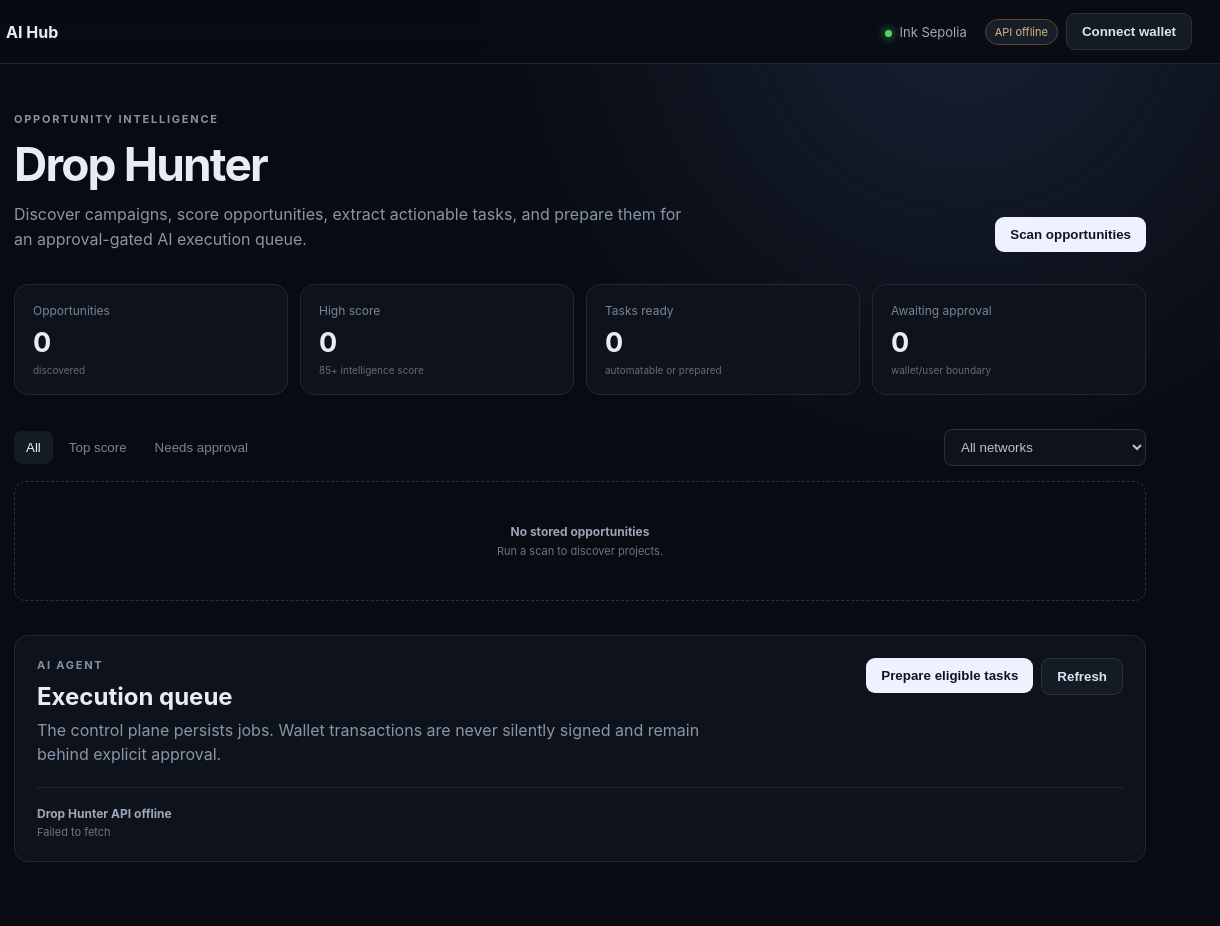
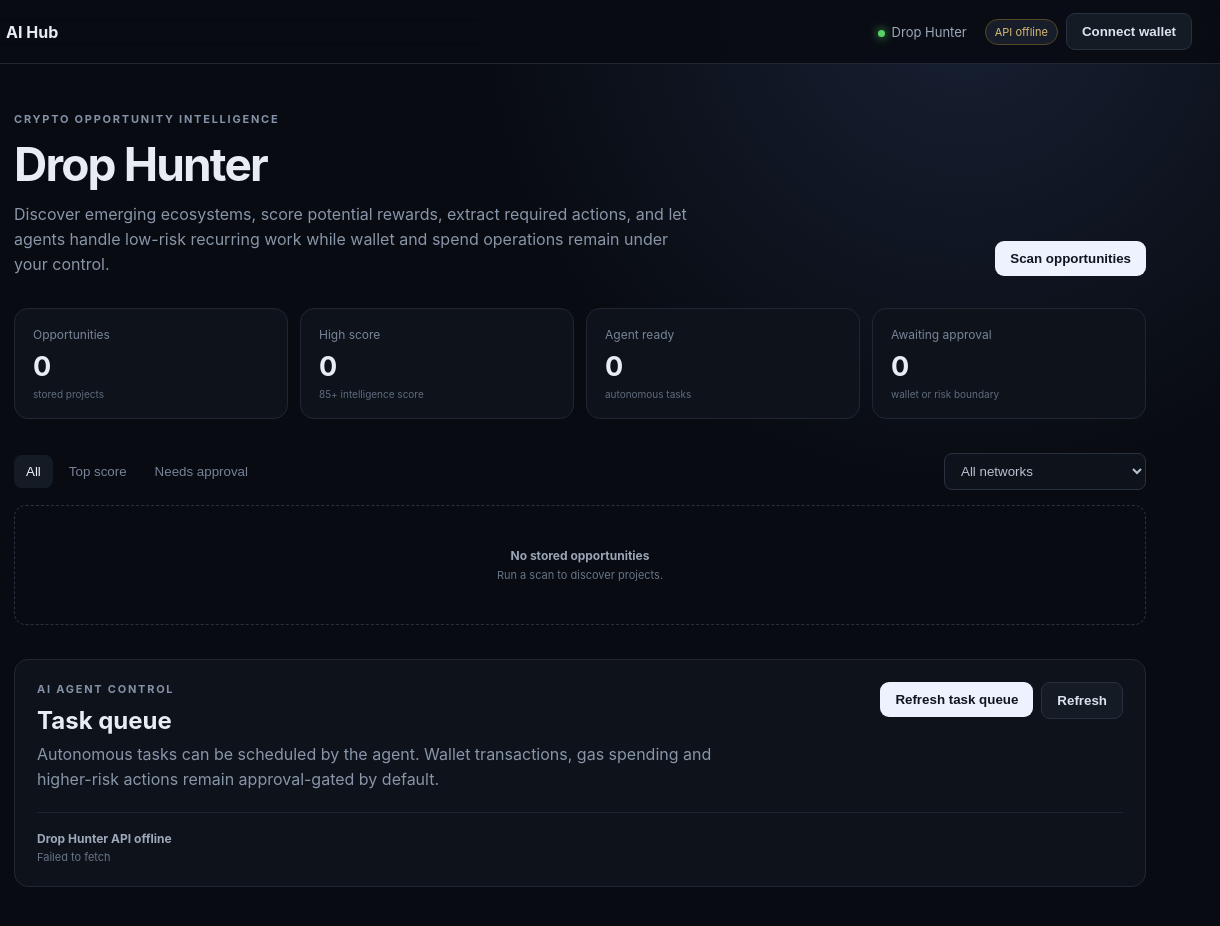
Before and after one commit to viktoriankv02/ai-hub, a website: page apps/web/index.html in a window 1280 px wide. Shown: the full height of the page, 60-1280 px from the left. Drawn offline with Linux system fonts and the light colour scheme; no server answers.

Commit message:
feat: refocus Drop Hunter web interface on agent task control

```diff
--- a/apps/web/index.html
+++ b/apps/web/index.html
@@ -3,14 +3,14 @@
 <head>
   <meta charset="UTF-8" />
   <meta name="viewport" content="width=device-width, initial-scale=1.0" />
-  <meta name="description" content="AI Hub Drop Hunter — opportunity intelligence and approval-gated AI jobs." />
+  <meta name="description" content="AI Hub Drop Hunter — discover, score, automate and track crypto ecosystem opportunities." />
   <title>AI Hub — Drop Hunter</title>
   <link rel="stylesheet" href="./styles.css" />
 </head>
 <body>
   <header class="topbar">
     <a class="brand" href="#top" aria-label="AI Hub home"><span class="brand-mark">AI</span><span>AI Hub</span></a>
-    <div class="network"><span class="dot"></span><span id="network-label">Ink Sepolia</span></div>
+    <div class="network"><span class="dot"></span><span id="network-label">Drop Hunter</span></div>
     <div class="row-actions">
       <span id="api-status" class="badge">API connecting…</span>
       <button id="connect" class="button secondary">Connect wallet</button>
@@ -20,9 +20,9 @@
   <main id="top" class="shell">
     <section class="hero">
       <div>
-        <p class="eyebrow">OPPORTUNITY INTELLIGENCE</p>
+        <p class="eyebrow">CRYPTO OPPORTUNITY INTELLIGENCE</p>
         <h1>Drop Hunter</h1>
-        <p class="muted">Discover campaigns, score opportunities, extract actionable tasks, and prepare them for an approval-gated AI execution queue.</p>
+        <p class="muted">Discover emerging ecosystems, score potential rewards, extract required actions, and let agents handle low-risk recurring work while wallet and spend operations remain under your control.</p>
       </div>
       <div class="hero-actions">
         <button id="scan" class="button primary">Scan opportunities</button>
@@ -30,10 +30,10 @@
     </section>
 
     <section class="stats" aria-label="Drop Hunter summary">
-      <article><span>Opportunities</span><strong id="opportunities">0</strong><small>discovered</small></article>
+      <article><span>Opportunities</span><strong id="opportunities">0</strong><small>stored projects</small></article>
       <article><span>High score</span><strong id="high-score">0</strong><small>85+ intelligence score</small></article>
-      <article><span>Tasks ready</span><strong id="tasks">0</strong><small>automatable or prepared</small></article>
-      <article><span>Awaiting approval</span><strong id="approval">0</strong><small>wallet/user boundary</small></article>
+      <article><span>Agent ready</span><strong id="tasks">0</strong><small>autonomous tasks</small></article>
+      <article><span>Awaiting approval</span><strong id="approval">0</strong><small>wallet or risk boundary</small></article>
     </section>
 
     <section class="toolbar">
@@ -44,9 +44,15 @@
       </div>
       <select id="chain" aria-label="Filter by network">
         <option>All networks</option>
+        <option>Base</option>
+        <option>Base Sepolia</option>
         <option>Ink Sepolia</option>
-        <option>Base Sepolia</option>
         <option>Ethereum Sepolia</option>
+        <option>Arbitrum Sepolia</option>
+        <option>Optimism Sepolia</option>
+        <option>Polygon Amoy</option>
+        <option>Avalanche Fuji</option>
+        <option>BNB Testnet</option>
         <option>Plasma Testnet</option>
         <option>Arc Testnet</option>
         <option>Tempo Testnet (Moderato)</option>
@@ -57,12 +63,12 @@
 
     <section class="agent-panel">
       <div class="panel-heading">
-        <p class="eyebrow">AI AGENT</p>
-        <h2>Execution queue</h2>
-        <p class="muted">The control plane persists jobs. Wallet transactions are never silently signed and remain behind explicit approval.</p>
+        <p class="eyebrow">AI AGENT CONTROL</p>
+        <h2>Task queue</h2>
+        <p class="muted">Autonomous tasks can be scheduled by the agent. Wallet transactions, gas spending and higher-risk actions remain approval-gated by default.</p>
       </div>
       <div class="panel-actions">
-        <button id="plan" class="button primary">Prepare eligible tasks</button>
+        <button id="plan" class="button primary">Refresh task queue</button>
         <button id="refresh-jobs" class="button secondary">Refresh</button>
       </div>
       <div id="queue" class="queue"></div>
@@ -72,7 +78,7 @@
   <dialog id="task-dialog" class="dialog">
     <div class="dialog-header">
       <div>
-        <p class="eyebrow">OPPORTUNITY DETAILS</p>
+        <p class="eyebrow">PROJECT DETAILS</p>
         <h2 id="dialog-title">Tasks</h2>
       </div>
       <button id="dialog-close" class="icon-button" aria-label="Close">×</button>
```
